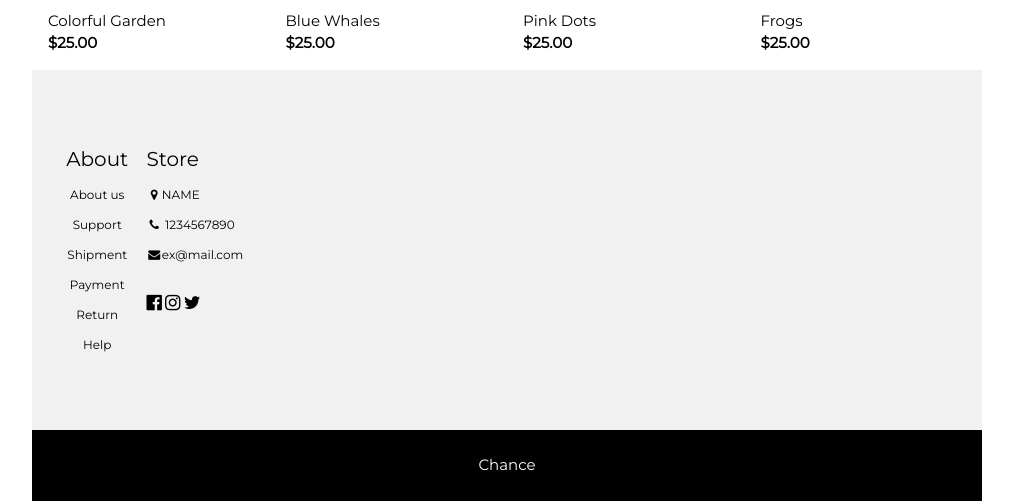
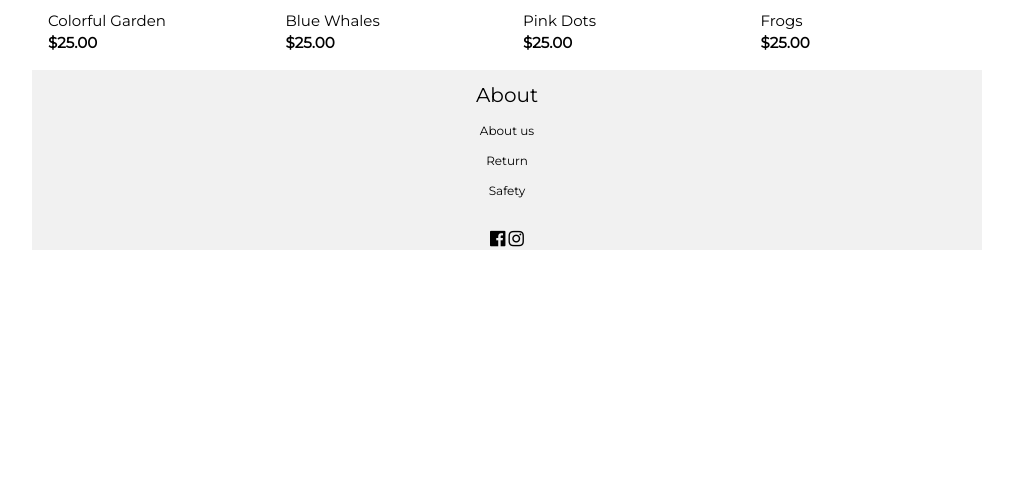
Before and after one commit to chanceshelby/sincerelynicole, a plain HTML site: page girl_blankets.html in a window 1280 px wide. Shown: the part 1444-1945 px from the top of the page, without its empty margins (258-1271 px from the left). After the commit the page ends 1694 px from the top, so only its background shows below. Drawn offline with nearby package versions, Linux system fonts and the light colour scheme.

Commit message:
Update girl_blankets.html

```diff
--- a/girl_blankets.html
+++ b/girl_blankets.html
@@ -204,36 +204,20 @@ a {
 </div>
 
   <!-- Footer -->
-
-  <footer class="w3-padding-64 w3-light-grey w3-small w3-center" id="footer">
+	  <footer class=" w3-light-grey w3-small w3-center" id="footer">
     <div class="w3-row-padding">
-      <div class="w3-col s4">
-
-      <div class="w3-col s4">
+		  <center>
         <h4>About</h4>
-        <p><a href="#">About us</a></p>
-        <p><a href="#">Support</a></p>
-        <p><a href="#">Shipment</a></p>
-        <p><a href="#">Payment</a></p>
-        <p><a href="#">Return</a></p>
-        <p><a href="#">Help</a></p>
-      </div>
-
-      <div class="w3-col s4 w3-justify">
-        <h4>Store</h4>
-        <p><i class="fa fa-fw fa-map-marker"></i>NAME</p>
-        <p><i class="fa fa-fw fa-phone"></i> 1234567890</p>
-        <p><i class="fa fa-fw fa-envelope"></i>ex@mail.com</p>
+        <p><a href="about.html#about">About us</a></p>
+        <p><a href="about.html#return">Return</a></p>
+        <p><a href="about.html#safety">Safety</a></p>
 
         <br>
         <i class="fa fa-facebook-official w3-hover-opacity w3-large"></i>
         <i class="fa fa-instagram w3-hover-opacity w3-large"></i>
-        <i class="fa fa-twitter w3-hover-opacity w3-large"></i>
       </div>
-    </div>
+</center>
   </footer>
-
-  <div class="w3-black w3-center w3-padding-24">Chance</div>
 
   <!-- End page content -->
 </div>
```
